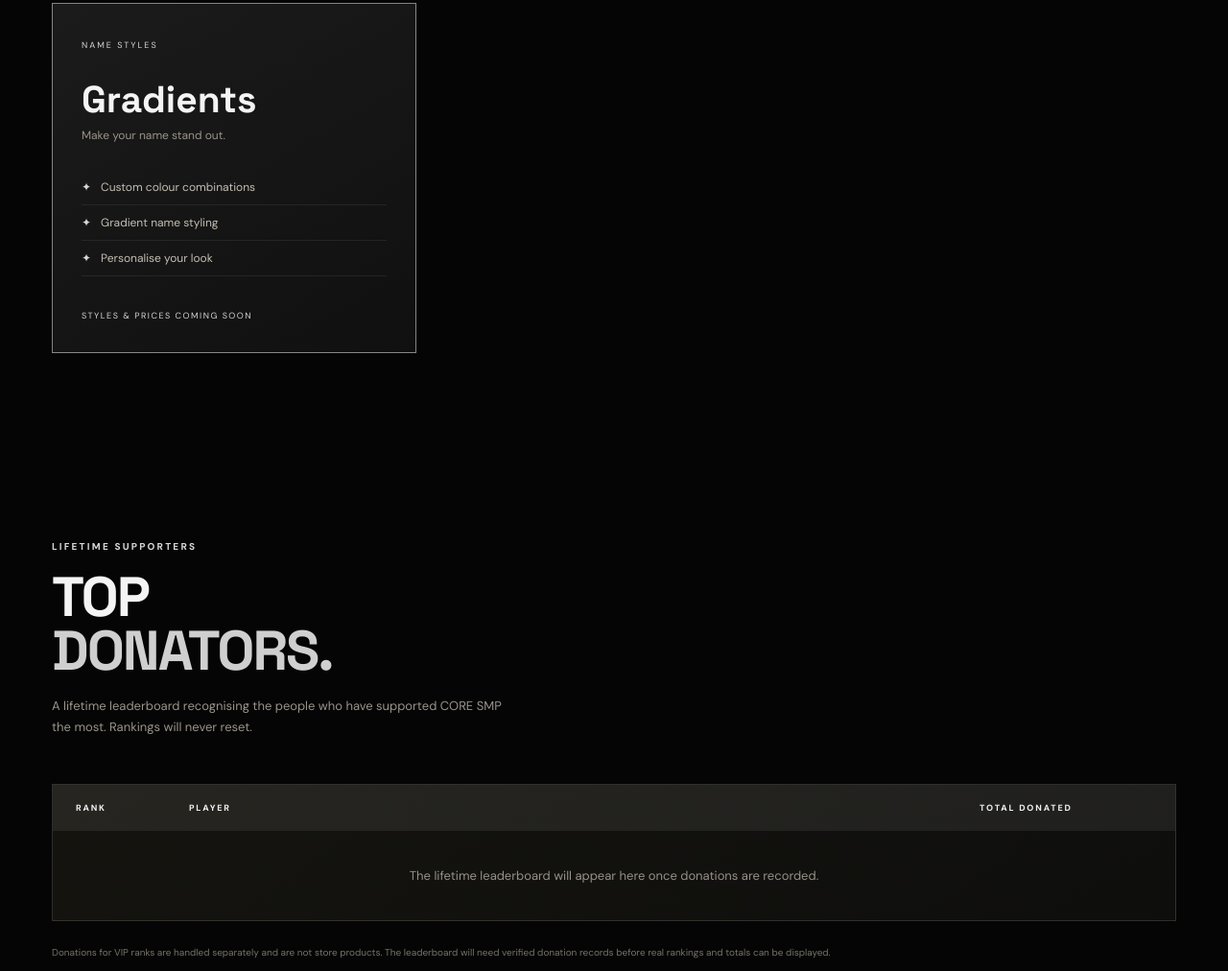
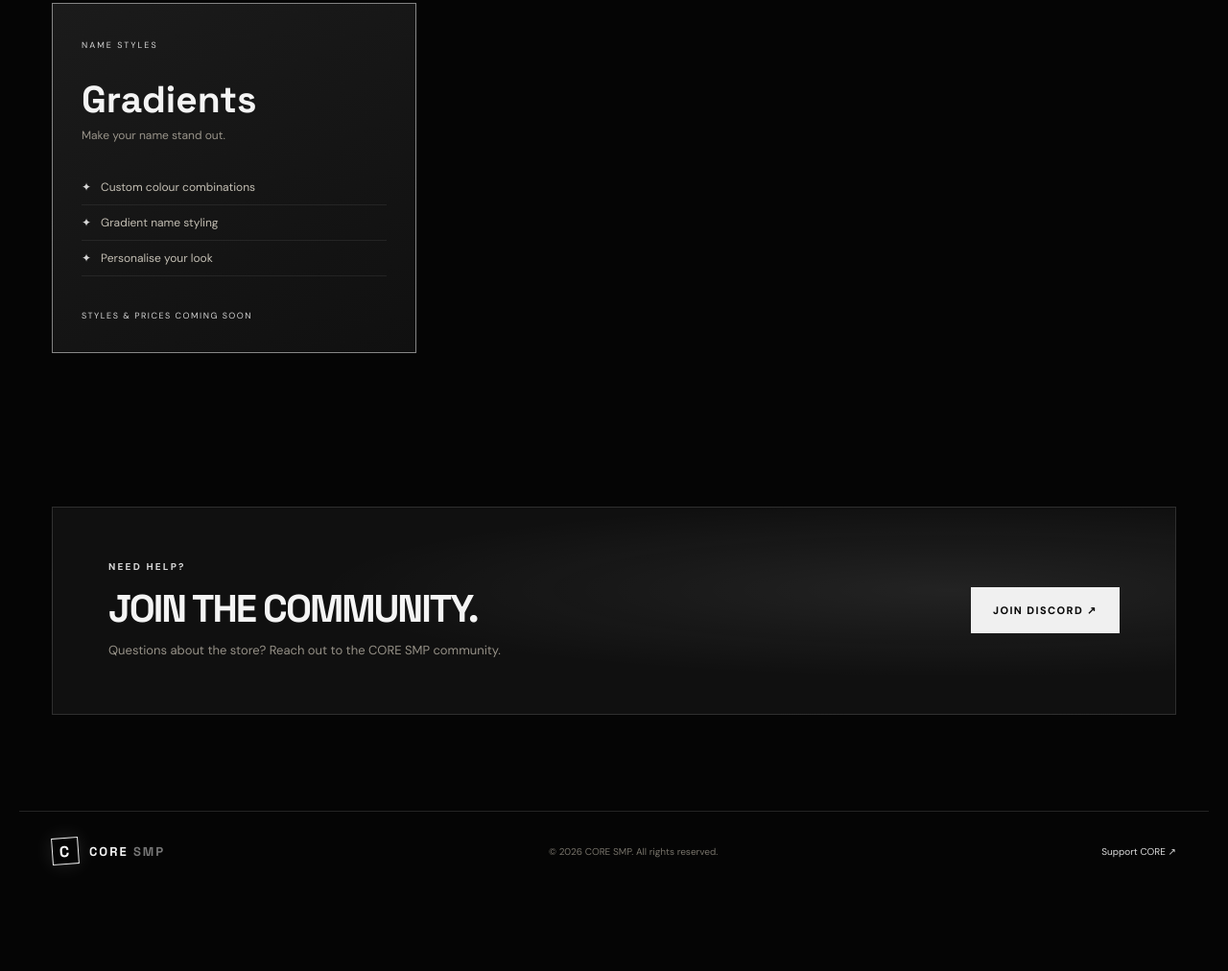
Before and after one commit to swyftw/core-smp-website, a plain HTML site: page store.html in a window 1280 px wide. Shown: the part 1788-2800 px from the top of the page at 96% size. After the commit the page ends 2716 px from the top, so only its background shows below. Drawn offline with Linux system fonts and the light colour scheme.

Commit message:
Separate donation leaderboard from store page

```diff
--- a/store.html
+++ b/store.html
@@ -8,9 +8,9 @@
   <link href="https://fonts.googleapis.com/css2?family=DM+Sans:wght@400;500;600;700;800&family=Space+Grotesk:wght@500;600;700&display=swap" rel="stylesheet"><link rel="stylesheet" href="styles.css">
 </head>
 <body><div class="ambient ambient-one"></div><div class="ambient ambient-two"></div>
-  <header class="site-header"><a class="brand" href="index.html"><span class="brand-mark">C</span><span>CORE<span class="brand-muted"> SMP</span></span></a><button class="menu-toggle" aria-label="Toggle navigation" aria-expanded="false">☰</button><nav class="nav-links" aria-label="Main navigation"><a href="index.html">Home</a><a href="index.html#about">About</a><a class="active" href="store.html">Store</a><a href="index.html#community">Community</a></nav><a class="button button-small button-outline header-join" href="index.html#join">Join server <span>↗</span></a></header>
+  <header class="site-header"><a class="brand" href="index.html"><span class="brand-mark">C</span><span>CORE<span class="brand-muted"> SMP</span></span></a><button class="menu-toggle" aria-label="Toggle navigation" aria-expanded="false">☰</button><nav class="nav-links" aria-label="Main navigation"><a href="index.html">Home</a><a href="index.html#join">Server</a><a class="active" href="store.html">Store</a><a href="donate.html">Donations</a></nav><a class="button button-small button-outline header-join" href="index.html#join">Join server <span>↗</span></a></header>
   <main>
-    <section class="store-hero"><span class="eyebrow"><span class="live-dot"></span> THE OFFICIAL CORE SMP STORE</span><h1>THE CORE<br><span class="gold">STORE.</span></h1><p>Personalise your identity on CORE SMP with player tags and name gradients. Donations for VIP ranks are separate from this store.</p><div class="store-status"><span class="status-icon">✦</span><div><strong>STORE PREVIEW</strong><small>Items and checkout are not live yet. No payments can be made on this page.</small></div></div></section>
+    <section class="store-hero"><span class="eyebrow"><span class="live-dot"></span> THE OFFICIAL CORE SMP STORE</span><h1>THE CORE<br><span class="gold">STORE.</span></h1><p>Personalise your identity on CORE SMP with player tags and name gradients. VIP donations have their own page.</p><div class="store-status"><span class="status-icon">✦</span><div><strong>STORE PREVIEW</strong><small>Store items and checkout are not live yet.</small></div></div></section>
 
     <section class="section store-section" id="player-tags">
       <div class="section-heading"><span class="section-kicker">CATEGORY 01</span><h2>PLAYER<br><span class="gold">TAGS.</span></h2><p class="section-description">Give your name a little extra identity with custom tags displayed alongside your player name.</p></div>
@@ -26,16 +26,7 @@
       </div>
     </section>
 
-    <section class="section store-section" id="top-donators">
-      <div class="section-heading"><span class="section-kicker">LIFETIME SUPPORTERS</span><h2>TOP<br><span class="gold">DONATORS.</span></h2><p class="section-description">A lifetime leaderboard recognising the people who have supported CORE SMP the most. Rankings will never reset.</p></div>
-      <div class="leaderboard-wrap">
-        <div class="leaderboard-heading"><span>RANK</span><span>PLAYER</span><span>TOTAL DONATED</span></div>
-        <div class="leaderboard-empty">The lifetime leaderboard will appear here once donations are recorded.</div>
-      </div>
-      <p class="store-footnote">Donations for VIP ranks are handled separately and are not store products. The leaderboard will need verified donation records before real rankings and totals can be displayed.</p>
-    </section>
-
     <section class="community-banner store-help"><div><span class="section-kicker">NEED HELP?</span><h2>JOIN THE COMMUNITY.</h2><p>Questions about the store? Reach out to the CORE SMP community.</p></div><a class="button button-gold" href="https://discord.gg/znxwKpH2S9" target="_blank" rel="noopener noreferrer">JOIN DISCORD ↗</a></section>
   </main>
-  <footer class="site-footer"><a class="brand" href="index.html"><span class="brand-mark">C</span><span>CORE<span class="brand-muted"> SMP</span></span></a><span>© <span id="year"></span> CORE SMP. All rights reserved.</span><a href="index.html">Back home ↗</a></footer><script src="script.js"></script>
+  <footer class="site-footer"><a class="brand" href="index.html"><span class="brand-mark">C</span><span>CORE<span class="brand-muted"> SMP</span></span></a><span>© <span id="year"></span> CORE SMP. All rights reserved.</span><a href="donate.html">Support CORE ↗</a></footer><script src="script.js"></script>
 </body></html>
```
